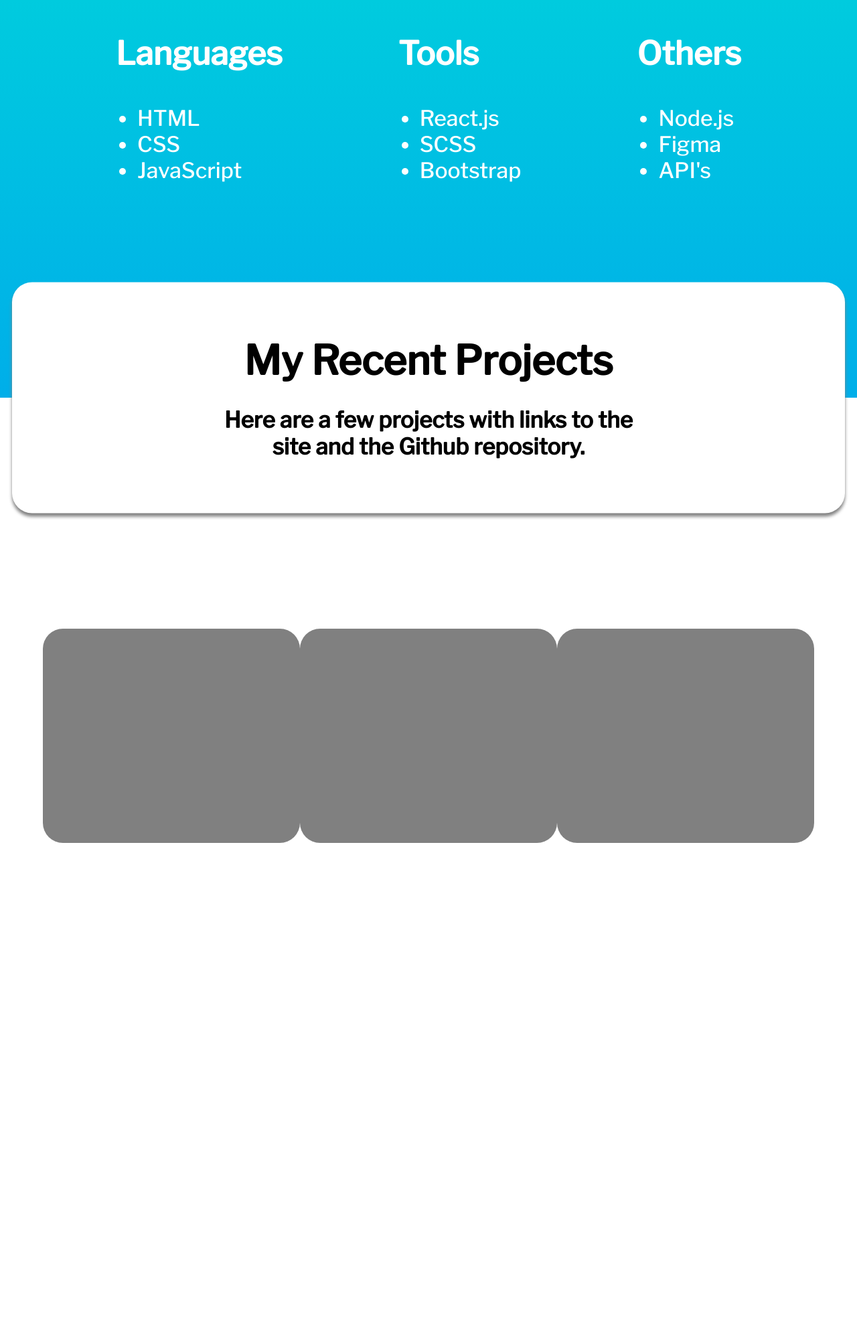
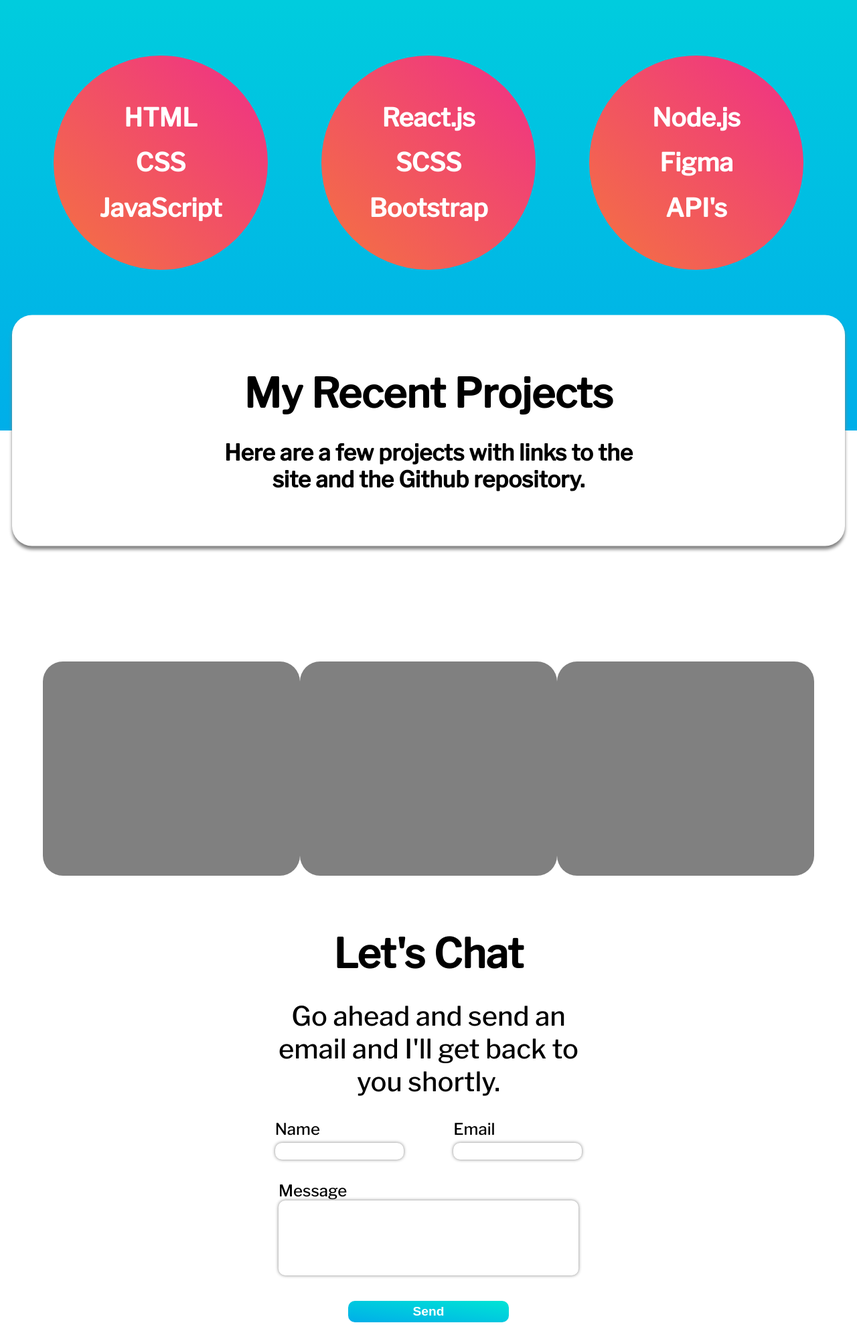
Before and after one commit to 5amonis7/updated_portfolio, a website: page index.html in a window 1280 px wide. Shown: the part 1439-3430 px from the top of the page at 67% size. Before the commit the page ends 2778 px from the top, so only its background shows below. Drawn offline with nearby package versions, Linux system fonts and the light colour scheme; files whose address does not match are found by name.

Commit message:
Last touches for tonight

```diff
--- a/index.html
+++ b/index.html
@@ -22,6 +22,8 @@
     <link rel="stylesheet" href="./styles/header.css">
     <link rel="stylesheet" href="./styles//about.css">
     <link rel="stylesheet" href="./styles/projects.css">
+    <link rel="stylesheet" href="./styles/form.css">
+    <link rel="stylesheet" href="./styles/footer.css">
 
     <!-- Font Awesome -->
     <link rel="stylesheet" href="https://cdnjs.cloudflare.com/ajax/libs/font-awesome/6.1.1/css/all.min.css" integrity="sha512-KfkfwYDsLkIlwQp6LFnl8zNdLGxu9YAA1QvwINks4PhcElQSvqcyVLLD9aMhXd13uQjoXtEKNosOWaZqXgel0g==" crossorigin="anonymous" referrerpolicy="no-referrer" />
@@ -32,9 +34,9 @@
             <img src="./images/navbar/coding.png" alt="coding symbol">
 
             <div id="nav-items">
-                <a href="#">About</a>
-                <a href="#">Projects</a>
-                <a href="#">Contact Me</a>
+                <a href="#about">About</a>
+                <a href="#jump">Projects</a>
+                <a href="#form">Contact Me</a>
             </div>
         </nav>
 
@@ -66,7 +68,7 @@
 
 
     <section class="body">
-        <div class="about">
+        <div id="about">
 
             <div id="description">
                 <h1>A Little Bit About Me</h1>
@@ -74,38 +76,28 @@
             </div>
 
             <div class="skills">
-                <div>
-                    <h2>Languages</h2>
-                    <ul>
-                        <li>HTML</li>
-                        <li>CSS</li>
-                        <li>JavaScript</li>
-                    </ul>
+                <div class="set">
+                    <h3>HTML</h3>
+                    <h3>CSS</h3>
+                    <h3>JavaScript</h3>
                 </div>
 
-                <div>
-                    <h2>Tools</h2>
-                    <ul>
-                        <li>React.js</li>
-                        <li>SCSS</li>
-                        <li>Bootstrap</li>
-                    </ul>
+                <div class="set">
+                    <h3>React.js</h3>
+                    <h3>SCSS</h3>
+                    <h3>Bootstrap</h3>
                 </div>
 
-                <div>
-                    <h2>Others</h2>
-                    <ul>
-                        <li>Node.js</li>
-                        <li>Figma</li>
-                        <li>API's</li>
-                    </ul>
+                <div class="set">
+                    <h3>Node.js</h3>
+                    <h3>Figma</h3>
+                    <h3>API's</h3>
                 </div>
             </div>
         </div>
 
-
         <div id="projects-section">
-            <div class="project-title">
+            <div  id="jump" class="project-title">
                 <h1>My Recent Projects</h1>
                 <h5>Here are a few projects with links to the site and the Github repository.</h5>
             </div>
@@ -118,7 +110,48 @@
         </div>
 
 
+        <div id="form">
+
+            <div id="chat-title">
+                <h1>Let's Chat</h1>
+                <p>Go ahead and send an email and I'll get back to you shortly.</p>
+            </div>
+
+            <form method="post">
+
+                <div id="personal-info">
+                    <div>
+                        <label for="name">Name</label>
+                        <input name="name" type="text" required>
+                    </div>
+                    <div>
+                        <label for="email">Email</label>
+                        <input name="email" type="text" required>
+                    </div>
+                </div>
+                <div id="message">
+                    <label for="message">Message</label>
+                    <textarea name="message" type="text" required></textarea>
+                </div>
+
+                <div>
+                    <button>Send</button>
+                </div>
+
+            </form>
+        </div>
+
     </section>
+
+    <footer>
+        <div id="media">
+            <i class="fa-brands fa-facebook-f"></i>
+            <i class="fa-brands fa-github"></i>
+            <i class="fa-brands fa-linkedin-in"></i>
+        </div>
+
+        <p>Copyright &copy;</p>
+    </footer>
 
 
 
--- a/styles/about.css
+++ b/styles/about.css
@@ -2,7 +2,7 @@
   width: 100%;
 }
 
-.about {
+#about {
   width: 100%;
   display: flex;
   flex-direction: column;
@@ -15,6 +15,7 @@
   text-align: center;
   font-size: 2.5rem;
   width: 60%;
+  padding-bottom: 5rem;
 }
 
 #description h1 {
@@ -27,12 +28,18 @@
   align-items: center;
   justify-content: space-evenly;
   font-size: 2rem;
+  margin-bottom: 15rem;
 }
 
-.skills h2 {
-  padding: 3rem 0;
+.set {
+  background: linear-gradient(to top right, #f47340, #ef2f88);
+  border-radius: 50%;
+  width: 20rem;
+  aspect-ratio: 1;
+  text-align: center;
+  display: flex;
+  flex-direction: column;
+  align-items: center;
+  justify-content: center;
+  line-height: 1.8;
 }
-
-.skills ul {
-  padding: 0 0 20rem 2rem;
-}
--- a/styles/config.css
+++ b/styles/config.css
@@ -2,6 +2,10 @@
   margin: 0;
   padding: 0;
   box-sizing: border-box;
+}
+
+html {
+  scroll-behavior: smooth;
 }
 
 html,
--- /dev/null
+++ b/styles/footer.css
@@ -0,0 +1,16 @@
+footer {
+  width: 100%;
+  height: 7rem;
+  background: linear-gradient(to top right, #00aee9, #00e4d5);
+  display: flex;
+  flex-direction: column;
+  align-items: center;
+}
+
+#media {
+  display: flex;
+  justify-content: space-between;
+  width: 20%;
+  font-size: 3rem;
+  margin: 1.2rem 0;
+}
--- /dev/null
+++ b/styles/form.css
@@ -0,0 +1,76 @@
+#form {
+  width: 100%;
+  display: flex;
+  flex-direction: column;
+  align-items: center;
+}
+
+#chat-title {
+  text-align: center;
+  font-size: 2.5rem;
+  width: 40%;
+  margin-bottom: 2rem;
+}
+
+#chat-title h1 {
+  padding-bottom: 2rem;
+}
+
+form {
+  width: 40%;
+  font-size: 1.5rem;
+  display: flex;
+  flex-direction: column;
+  align-items: center;
+  margin-bottom: 5rem;
+}
+
+form label {
+  display: block;
+}
+
+#personal-info {
+  width: 38rem;
+  display: flex;
+  align-items: center;
+  justify-content: space-evenly;
+}
+
+form input {
+  padding: 0.3rem 0;
+  padding-left: 0.5rem;
+  width: 12rem;
+  border: none;
+  border-radius: 10px;
+  box-shadow: 0px 0px 5px grey;
+  outline: none;
+}
+
+#message {
+  margin-top: 2rem;
+  width: 28rem;
+}
+
+#message textarea {
+  padding: 0.5rem;
+  height: 7rem;
+  border: none;
+  border-radius: 10px;
+  box-shadow: 0px 0px 5px grey;
+  outline: none;
+  resize: none;
+  width: 100%;
+}
+
+form button {
+  border: none;
+  margin-top: 2rem;
+  width: 15rem;
+  height: 2rem;
+  border-radius: 10px;
+  background: linear-gradient(to top right, #00aee9, #00e4d5);
+  color: white;
+  font-size: 1.2rem;
+  font-weight: bold;
+  cursor: pointer;
+}
--- a/styles/header.css
+++ b/styles/header.css
@@ -28,6 +28,11 @@
   font-size: 2rem;
   margin-right: 3rem;
   font-weight: bold;
+  transition: 0.5s all ease;
+}
+
+#nav-items a:hover {
+  color: #00aee9;
 }
 
 #title {
```
